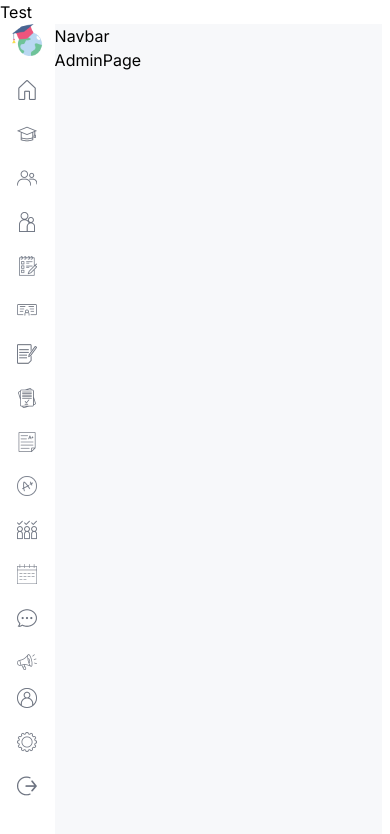
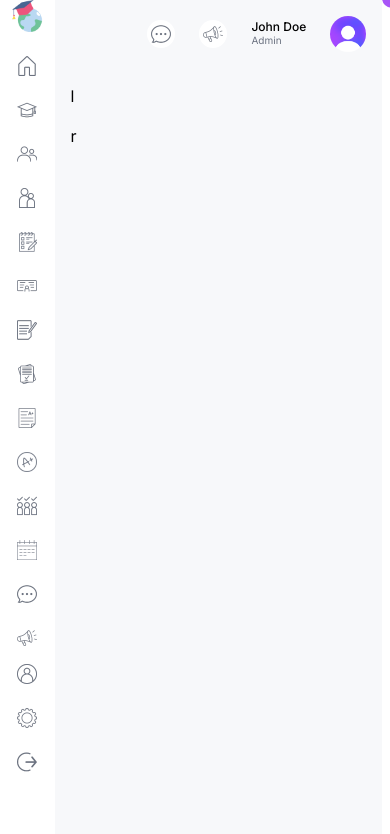
Before and after one commit to ltlongg/KTPM-N10, a Next.js app: page /admin in a window 390 px wide. Shown: the top 834 px of the page. Built offline with nearby package versions, Linux system fonts and the light colour scheme.

Commit message:
Tailwind Responsive Navbar Design

```diff
--- a/src/app/(dashboard)/admin/page.tsx
+++ b/src/app/(dashboard)/admin/page.tsx
@@ -1,6 +1,9 @@
 const AdminPage = () => {
   return (
-    <div className=''>AdminPage</div>
+    <div className='p-4 flex gap-4 flex-col md:flex-row'>
+      <div className="w-full lg:w-2/3">l</div>
+      <div className="w-full lg:w-2/3">r</div>
+    </div>
   )
 }
 
--- a/src/app/layout.tsx
+++ b/src/app/layout.tsx
@@ -16,7 +16,7 @@
 }>) {
   return (
     <html lang="en">
-      <body className={inter.className}>Test{children}</body>
+      <body className={inter.className}>{children}</body>
     </html>
   );
 }
--- a/src/components/Navbar.tsx
+++ b/src/components/Navbar.tsx
@@ -1,6 +1,28 @@
+import Image from 'next/image';
+
 export const Navbar = () => {
     return (
-        <div className="">Navbar</div>
+        <div className="flex items-center justify-between p-4">
+            <div className="hidden md:flex items-center gap-2 tex-xs rounded-full ring-[1.5px] ring-gray-300 px-2">
+                <Image src="/search.png" alt="" width={14} height={14}/>
+                <input type="text" placeholder='Search...' className='w-[200-px] p-2 bg-transparent outline-none'/>
+            </div>
+
+            <div className="flex items-center gap-6 justify-end w-full">
+                <div className="bg-white rounded-full w-7 h-7 flex items-center justify-center cursor-pointer">
+                    <Image src="/message.png" alt='' width={20} height={20}/>
+                </div>
+                 <div className="bg-white rounded-full w-7 h-7 flex items-center justify-center cursor-pointer">
+                    <Image src="/announcement.png" alt='' width={20} height={20}/>
+                    <div className="absolute -top-3 -right-3 w-5 h-5 flex items-center justify-center bg-purple-500 text-white rounded-full text-xs">1</div>
+                </div>
+                <div className="flex flex-col">
+                    <span className='text-xs leading-3 font-medium' >John Doe</span>
+                    <span className="text-[10px] text-gray-500 text-roght">Admin</span>
+                </div>
+                <Image src="/avatar.png" alt='' width={36} height={36} className='rounded-full' />
+            </div>
+        </div>
     )
 }
 
```
Also changed, not shown: src/components/UserCard.tsx (added).
